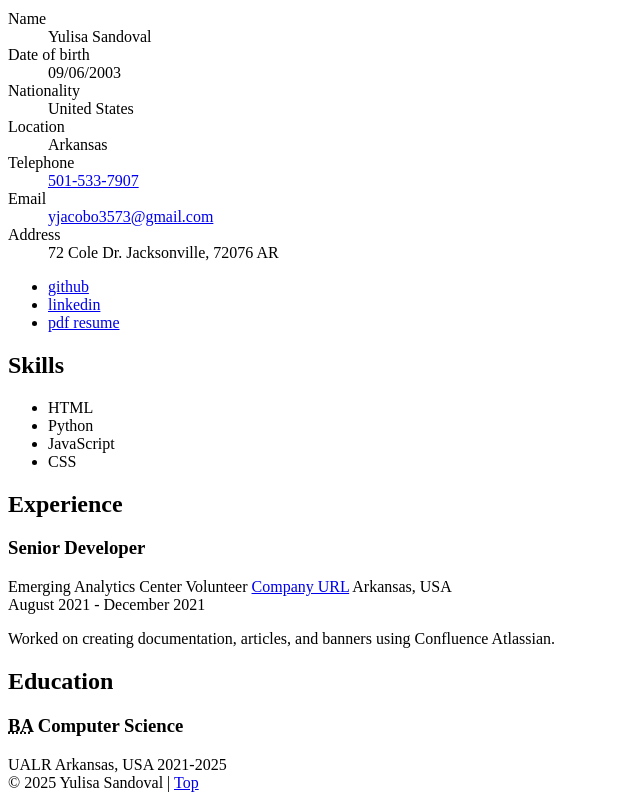
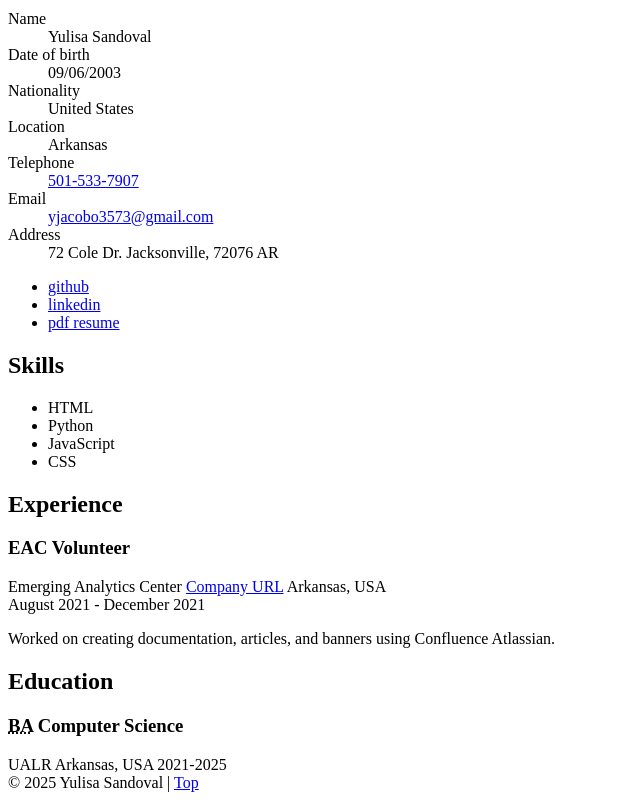
Before and after one commit to yjacobo3573/IFSC_3342, a plain HTML site: page resume/index.html in a window 1280 px wide. Shown: the part 949-1749 px from the top of the page, without its empty margins (0-640 px from the left). Drawn offline with Linux system fonts and the light colour scheme.

Commit message:
resume edits

```diff
--- a/resume/index.html
+++ b/resume/index.html
@@ -141,9 +141,9 @@ I am eager for the opportunity to contribute to EAC and believe my skills and ex
   <section id="experience">
     <h2>Experience</h2>
     <article class="job">
-      <h3>Senior Developer</h3>
+      <h3>EAC Volunteer</h3>
       <span>
-          <span>Emerging Analytics Center Volunteer</span>
+          <span>Emerging Analytics Center</span>
       <a href="https://ualr.edu/emerginganalytics/">Company URL</a>
       <span>Arkansas, USA</span>
       </span>
```
